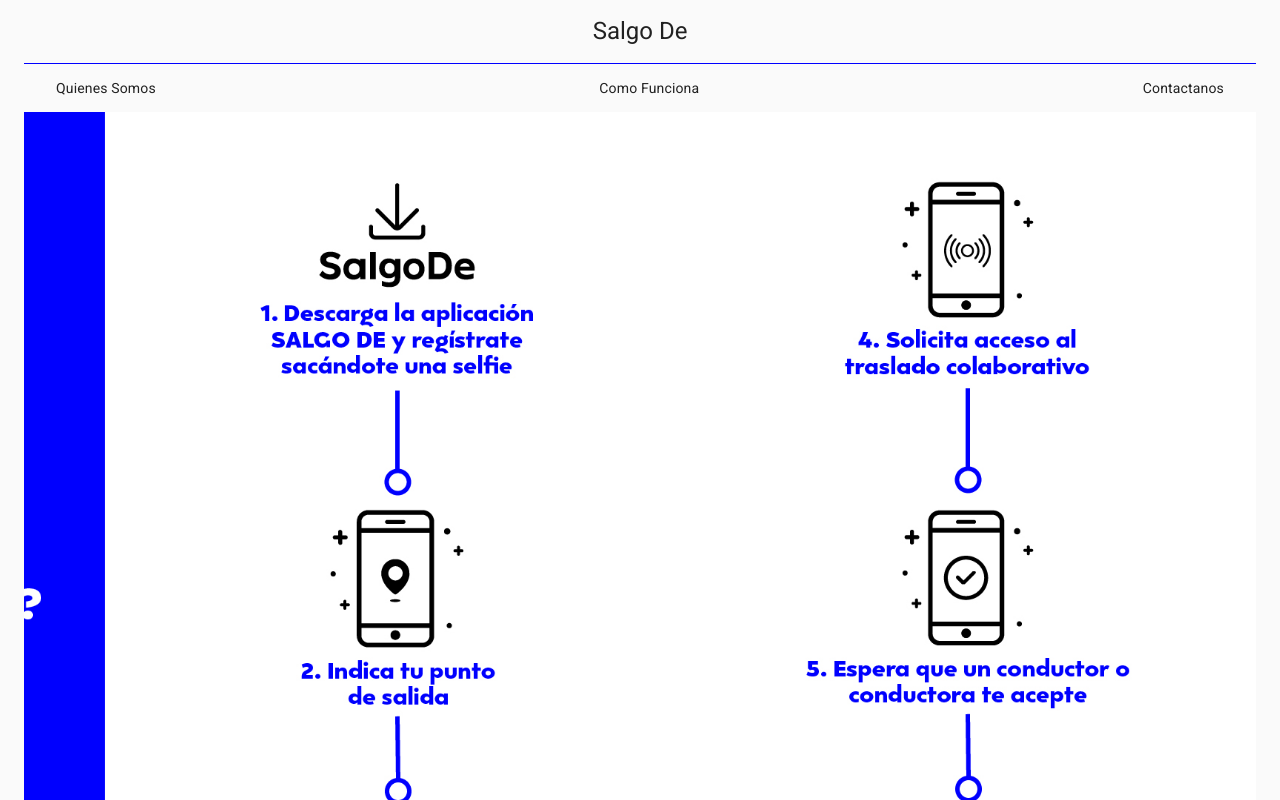
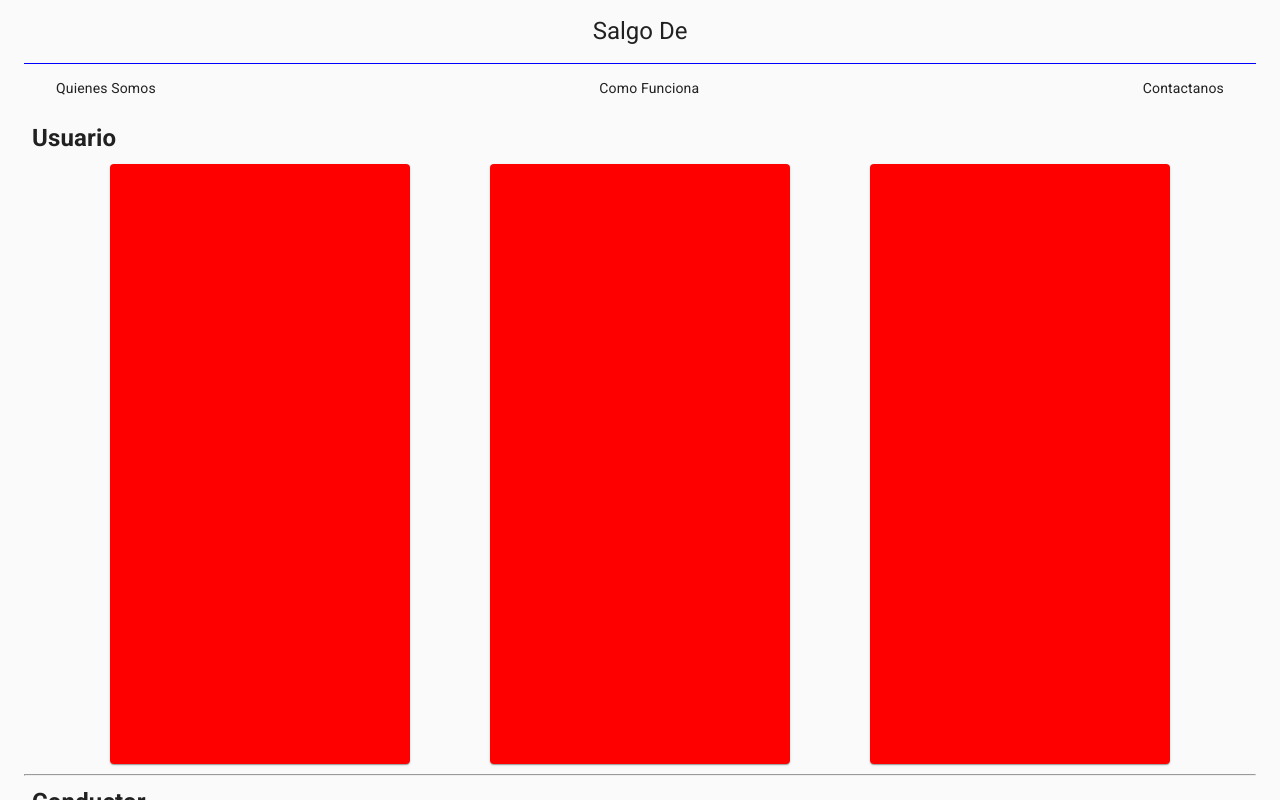
Before and after one commit to salgode/salgode-landing, a React (Create React App) app: page /como-funciona in a window 1280 px wide. Shown: the top 800 px of the page. Built offline with nearby package versions, Linux system fonts and the light colour scheme.

Commit message:
responsive imgs

```diff
--- a/src/components/EmailTemplate/index.js
+++ b/src/components/EmailTemplate/index.js
@@ -41,9 +41,7 @@
   const [subject, setSubject] = useState('');
   const [message, setMessage] = useState('');
 
-  const handleSubmit = (e) => {
-    e.preventDefault()
-    console.log('asdasd')
+  const handleSubmit = () => {
     let templateParams = {
       name: name,
       from_name: email,
@@ -68,7 +66,7 @@
     <Container component="main" maxWidth="xs">
     <div className={classes.paper}>
       <h1 className="p-heading1"> Contactanos! </h1>
-      <form className={classes.container} noValidate onSubmit={handleSubmit} autoComplete="off">
+      <form className={classes.container} onSubmit={handleSubmit} autoComplete="off">
         <TextField
             id="email"
             label="Email"
@@ -110,7 +108,7 @@
             variant="outlined"
           />
       </form>
-      <Button variant="contained" color="primary" type="submit" className={classes.submit}>
+      <Button variant="contained" color="primary" type="submit" className={classes.submit} onClick={handleSubmit} >
           Submit
       </Button>
     </div>
--- a/src/routes/HowToView.js
+++ b/src/routes/HowToView.js
@@ -1,41 +1,72 @@
 import React from 'react';
 import { Grid } from '@material-ui/core';
 import { makeStyles } from '@material-ui/core/styles';
-import CardActionArea from '@material-ui/core/CardActionArea';
-import Card from '@material-ui/core/Card';
-import CardContent from '@material-ui/core/CardContent';
+import Paper from '@material-ui/core/Paper';
 import Typography from '@material-ui/core/Typography';
-import CardMedia from '@material-ui/core/CardMedia';
-import Links from '@material-ui/core/Link';
-
-
+import Box from '@material-ui/core/Box';
 
 const useStyles = makeStyles(theme => ({
-  cardMedia: {
-    width: '100%',
-    height: 1000,
+  root: {
+    flexGrow: 1,
+  },
+  paper: {
+    height: 600,
+    width: 300,
+    backgroundColor: 'red'
+  },
+  control: {
+    padding: theme.spacing(2),
   },
 }));
 
 export default function HowToView(){
   const classes = useStyles();
+  const spacing = 10;
+  return (
+    <div style={{ paddingBottom: 10}}>
+      <Grid item xs={12}>
+       <Typography component="h1"  ariant="h5">
+          <Box fontWeight="fontWeightBold" fontSize={24} m={1}>
+              Usuario
+          </Box>
+       </Typography>
+        <Grid container justify="center" spacing={spacing}>
 
-  return (
-    <div>
-      <Grid container>
-        <Grid item xs={12} md={12}>
-          <CardMedia
-            className={classes.cardMedia}
-            image={require('../assets/infografias/passenger.jpg')}
-            title="Image title"
-          />
+            <Grid key={"a"} item>
+              <Paper className={classes.paper} />
+            </Grid>
+
+            <Grid key={"b"} item>
+              <Paper className={classes.paper} />
+            </Grid>
+
+<             Grid key={"c"} item>
+              <Paper className={classes.paper} />
+            </Grid>
+
         </Grid>
-        <Grid item xs={12} md={12}>
-          <CardMedia
-            className={classes.cardMedia}
-            image={require('../assets/infografias/driver.jpg')}
-            title="Image title"
-          />
+      </Grid>
+
+    <hr style={{ marginTop: 10 }}/>
+      <Grid item xs={12}>
+      <Typography component="h1"  ariant="h5">
+          <Box fontWeight="fontWeightBold" fontSize={24} m={1}>
+              Conductor
+          </Box>
+       </Typography>
+        <Grid container justify="center" spacing={spacing}>
+          <Grid key={"a"} item>
+            <Paper className={classes.paper} />
+          </Grid>
+
+          <Grid key={"b"} item>
+            <Paper className={classes.paper} />
+          </Grid>
+
+          <Grid key={"c"} item>
+            <Paper className={classes.paper} />
+          </Grid>
+
         </Grid>
       </Grid>
     </div>
```
